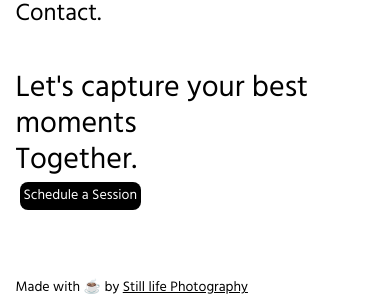
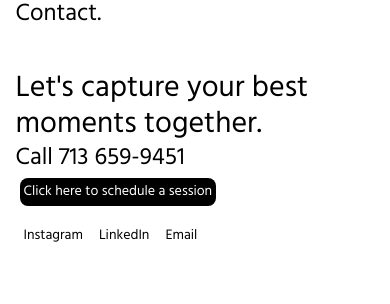
Before and after one commit to hasanq1/Still-Life-photography, a Next.js app: page /blog/firstblog in a window 390 px wide. Shown: the part 2624-2928 px from the top of the page. Built offline with nearby package versions, Linux system fonts and the light colour scheme.

Commit message:
Changed socials and added phone number running node@16

```diff
--- a/components/Footer/index.js
+++ b/components/Footer/index.js
@@ -1,7 +1,7 @@
 import React from "react";
 import Link from "next/link";
-import Button from "../Button";
-
+import Button from "/components/Button";
+import Socials from "/components/Socials";
 const Footer = ({}) => {
   return (
     <>
@@ -10,14 +10,16 @@ const Footer = ({}) => {
           <h1 className="text-2xl text-bold">Contact.</h1>
           <div className="mt-10">
             <h1 className="text-3xl tablet:text-6xl laptop:text-6xl laptopl:text-8xl text-bold">
-              Let&apos;s capture your best moments
+              Let&apos;s capture your best moments together.
             </h1>
-            <h1 className="text-3xl tablet:text-6xl laptop:text-6xl laptopl:text-8xl text-bold">
-              Together.
-            </h1>
+            <h2 className="text-2xl text-bold">
+              Call 713 659-9451
+            </h2>
             <Button type= "primary" onClick={() => window.open("mailto:s.l.studios2022@gmail.com?subject=Still Life Photography info & sessions")}>
-            Schedule a Session
+              Click here to schedule a session
             </Button>
+
+              <Socials className="mt-2 laptop:mt-5" />
             <div className="mt-10">
             </div>
           </div>
--- a/components/ServiceCard/index.js
+++ b/components/ServiceCard/index.js
@@ -12,7 +12,7 @@ const ServiceCard = ({ name, description }) => {
     <div
       className={`w-full p-2 mob:p-4 rounded-lg transition-all ease-out duration-300 ${
         mounted && theme === "dark" ? "hover:bg-slate-800" : "hover:bg-slate-50"
-      } hover:scale-105 link`}
+      }`}
     >
       <h1 className="text-3xl">{name ? name : "Heading"}</h1>
       <p className="mt-5 opacity-40 text-xl">
--- a/data/portfolio.json
+++ b/data/portfolio.json
@@ -20,7 +20,7 @@
       },
       {
         "id": "3",
-        "title": "",
+        "title": "Email",
         "link": "mailto:s.l.studios2022@gmail.com?subject=Still Life Photography info & sessions"
       },
       {
--- a/next.config.js
+++ /dev/null
@@ -1,6 +0,0 @@
-/** @type {import('next').NextConfig} */
-const nextConfig = {
-  reactStrictMode: true,
-}
-
-module.exports = nextConfig
--- a/pages/index.js
+++ b/pages/index.js
@@ -1,14 +1,12 @@
 import { useRef } from "react";
 import Header from "../components/Header";
 import ServiceCard from "../components/ServiceCard";
-import Socials from "../components/Socials";
 import WorkCard from "../components/WorkCard";
 import { useIsomorphicLayoutEffect } from "../utils";
 import { stagger } from "../animations";
 import Footer from "../components/Footer";
 import Head from "next/head";
 import Button from "../components/Button";
-import Link from "next/link";
 import Cursor from "../components/Cursor";
 
 // Local Data
@@ -97,8 +95,6 @@ export default function Home() {
               {data.headerTaglineFour}
             </h1>
           </div>
-
-          <Socials className="mt-2 laptop:mt-5" />
         </div>
         <div className="mt-10 laptop:mt-30 p-2 laptop:p-0" ref={workRef}>
           <h1 className="text-2xl text-bold">Work.</h1>
@@ -132,6 +128,7 @@ export default function Home() {
             {data.aboutpara}
           </p>
         </div>
+
         <Footer />
       </div>
     </div>
```
Also changed, not shown: 2 other files (tests, documents, lock files or other folders).
